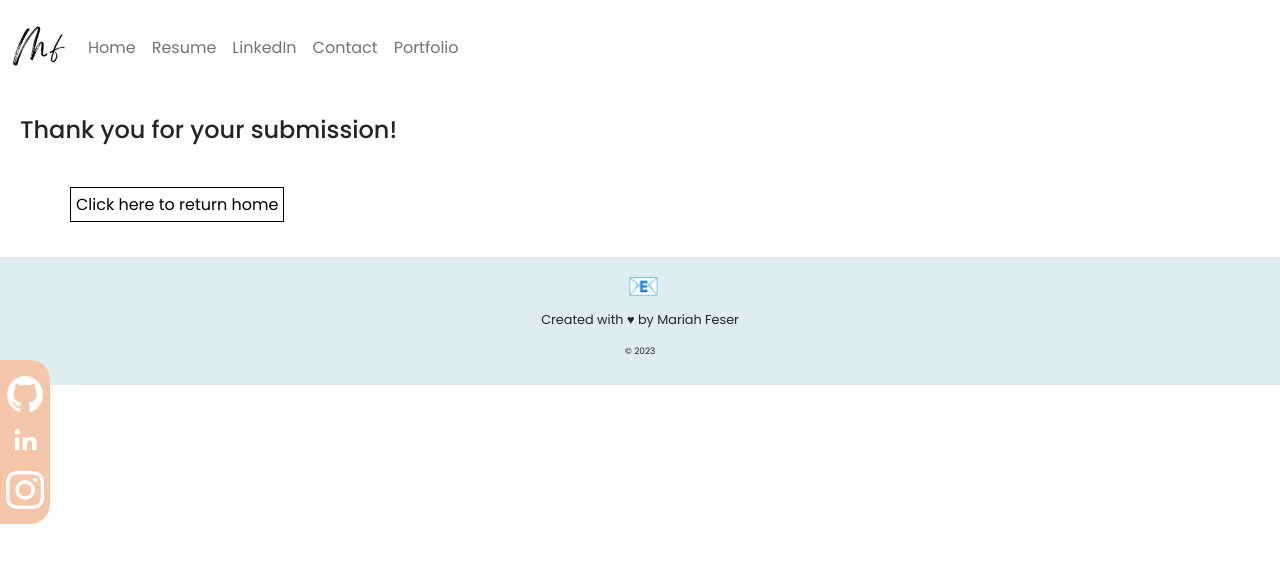
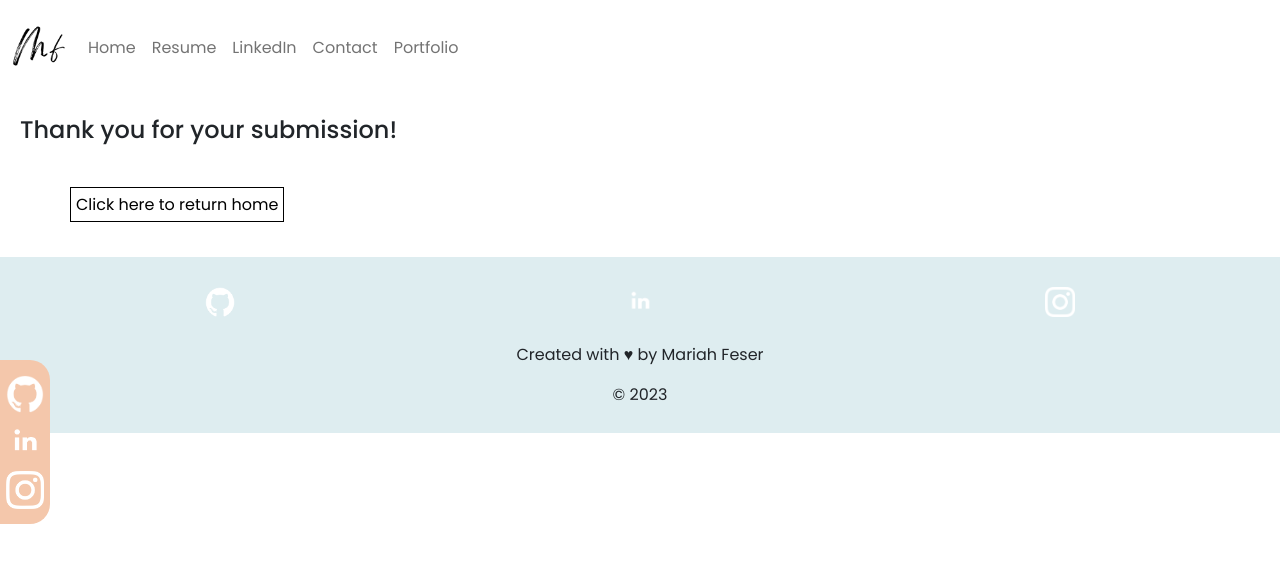
Before and after one commit to peachysnicker/portfolio-react, a React (Create React App) app: page /thankyou in a window 1280 px wide. Shown: the top 562 px of the page. Built offline with nearby package versions, Linux system fonts and the light colour scheme.

Commit message:
footer socials

```diff
--- a/src/Index.css
+++ b/src/Index.css
@@ -544,14 +544,12 @@ button:hover {
 
 .footerText{
   font-size: 1vw;
-  text-align: center;
   padding-top: 5px;
 }
 
 .footerSubText{
   font-size: 0.7vw;
   padding: 0;
-  text-align: center;
 }
 
 @media screen and (max-width: 670px) {
@@ -565,3 +563,33 @@ button:hover {
        font-size: 4vw;
     }
   }
+
+  .socialsFooter {
+    display: inline-block;
+    width: 50px;
+    padding: 10px 5px;
+}
+
+.socialsFooter img:hover {
+    width: 15%;
+}
+
+@media screen and (max-width: 670px) {
+    .socialsFooter {
+        top: 45%;
+        width: 40px;
+    }
+  }
+@media screen and (max-width: 440px) {
+    .socialsFooter {
+        top: 55%;
+        width: 30px;
+    }
+  }
+
+.nav img {
+    width: 30px;
+    padding-top: 20px;
+    padding-bottom: 10px;
+
+}
--- a/src/components/Footer.js
+++ b/src/components/Footer.js
@@ -2,11 +2,39 @@ const Footer = () => {
   return (
     <footer>
       <div className="footerContainer">
-        <a className="emailLink" href="mailto:feser.mk@gmail.com">
+        <navigator className="nav">
+          <a
+            className="nav-item col-4 d-flex justify-content-center"
+            href="https://github.com/peachysnicker"
+            rel="noreferrer"
+            target="_blank"
+          >
+            <img src="./images/github-icon-white.png" alt="Github icon" />
+          </a>
+          <a
+            className="nav-item col-4 d-flex justify-content-center"
+            href="https://www.linkedin.com/in/mariah-feser-ab8250243/"
+            rel="noreferrer"
+            target="_blank"
+          >
+            <img src="./images/linked-in-icon-white.png" alt="Linked In icon" />
+          </a>
+          <a
+            className="nav-item col-4 d-flex justify-content-center"
+            href="https://www.instagram.com/microbeautystudio/?hl=en"
+            rel="noreferrer"
+            target="_blank"
+          >
+            <img src="./images/instagram-white-icon.png" alt="Instagram Icon" />
+          </a>
+          <p className="col-12 pt-3 d-flex justify-content-center">
+            Created with ♥ by Mariah Feser
+          </p>
+          <p className="col-12  d-flex justify-content-center"> © 2023</p>
+        </navigator>
+        {/* <a className="emailLink" href="mailto:feser.mk@gmail.com">
           📧
-        </a>
-        <p className="footerText">Created with ♥ by Mariah Feser</p>
-        <p className="footerSubText"> © 2023</p>
+        </a> */}
       </div>
     </footer>
   );
```
